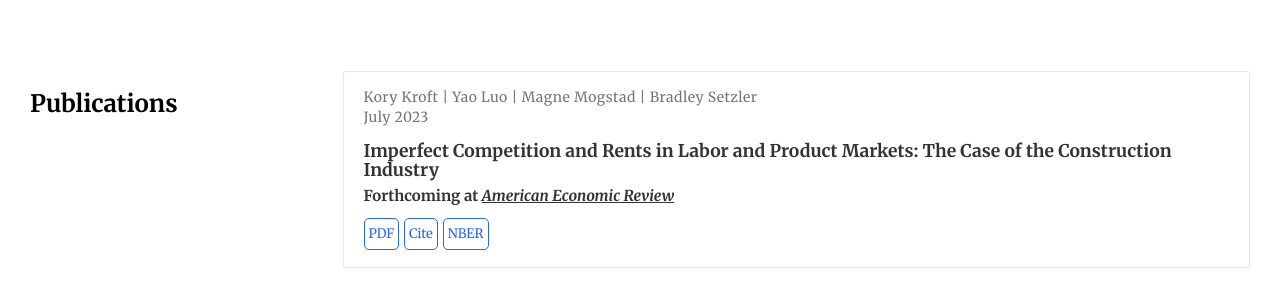
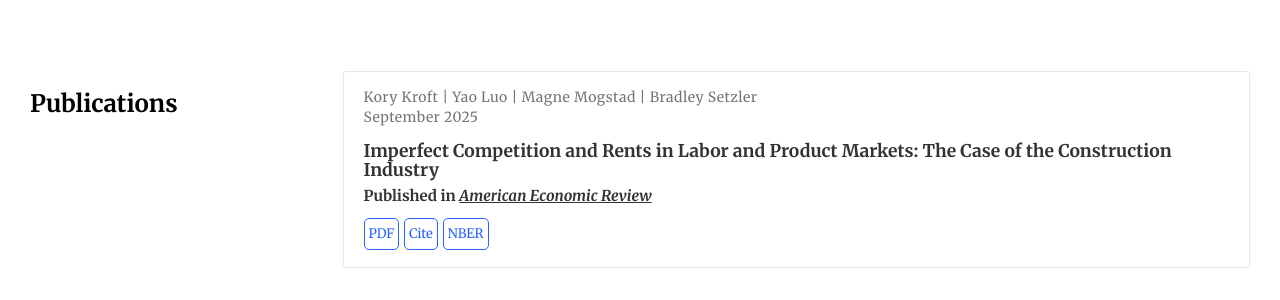
Before and after one commit to korykroft/korykroft.github.io, a Jekyll site: the page built from research/index.html, in a window 1280 px wide and 900 px high, scrolled down 723 px. Shown: the part 152-452 px from the top of the window. Built offline with Jekyll 4.4.1, drawn with Linux system fonts in a browser that asks for light colours.

Commit message:
Update index.html

```diff
--- a/research/index.html
+++ b/research/index.html
@@ -118,11 +118,11 @@ description:
       <div>
         <span>Kory Kroft</span> | <span>Yao Luo</span> | <span>Magne Mogstad</span> | <span>Bradley Setzler</span>
       </div>
-      <span class="article-date">July 2023</span>
+      <span class="article-date">September 2025</span>
     </div>
     <h3 class="article-title mb-1 mt-3">Imperfect Competition and Rents in Labor and Product Markets: The Case of the Construction Industry</h3>
     <div class="article-style">
-     <p><strong>Forthcoming at <ins><em>American Economic Review</em></ins></strong>
+     <p><strong>Published in <ins><em>American Economic Review</em></ins></strong>
     </div>
     <div class="btn-links">
       <a class="btn btn-outline-primary my-1 mr-1 btn-sm" href="/files/Kroft-Luo-Mogstad-Setzler.pdf" target="_blank" rel="noopener">PDF</a>
```
